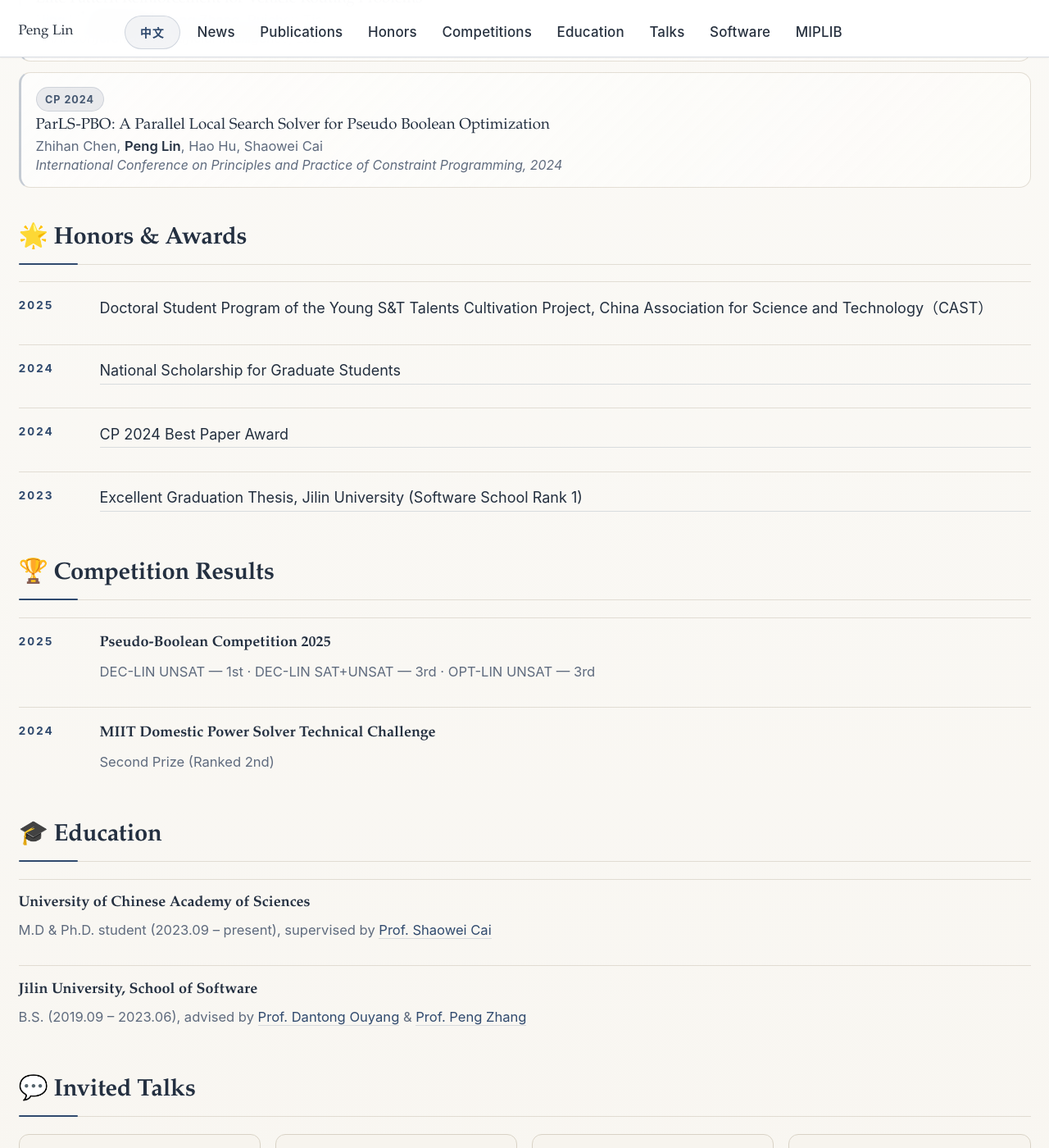
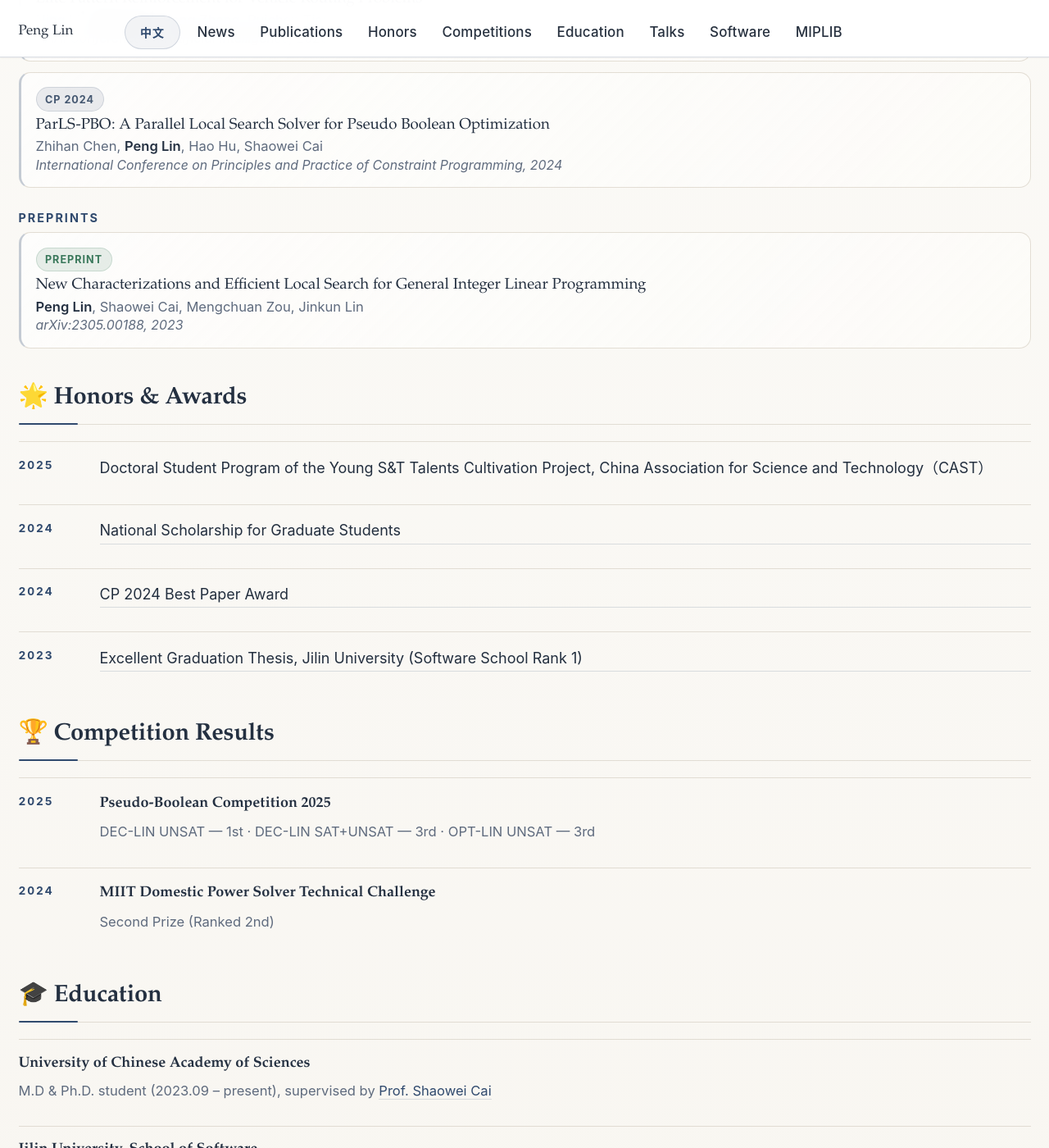
Before and after one commit to linpeng0105/linpeng0105.github.io, a Jekyll site: the page built from _pages/about.en.md, in a window 1280 px wide and 1400 px high, scrolled down 2527 px. Shown: the whole window at 82% size. Built offline with Jekyll 4.4.1, drawn with Linux system fonts in a browser that asks for light colours; some web fonts are replaced; a style sheet for code colours, icons or effects is not loaded.

Commit message:
添加预印本信息至个人简介页面，并更新相关样式

```diff
--- a/_pages/about.en.md
+++ b/_pages/about.en.md
@@ -170,6 +170,15 @@ redirect_from:
       <p class="profile-paper__title"><a href="https://drops.dagstuhl.de/entities/document/10.4230/LIPIcs.CP.2024.5">ParLS-PBO: A Parallel Local Search Solver for Pseudo Boolean Optimization</a></p>
       <p class="profile-paper__authors">Zhihan Chen, <strong>Peng Lin</strong>, Hao Hu, Shaowei Cai</p>
       <p class="profile-paper__venue">International Conference on Principles and Practice of Constraint Programming, 2024</p>
+    </div>
+  </div>
+  <div class="profile-subsection">
+    <h3>Preprints</h3>
+    <div class="profile-paper">
+      <span class="profile-paper__tag profile-paper__tag--preprint">Preprint</span>
+      <p class="profile-paper__title"><a href="https://arxiv.org/abs/2305.00188">New Characterizations and Efficient Local Search for General Integer Linear Programming</a></p>
+      <p class="profile-paper__authors"><strong>Peng Lin</strong>, Shaowei Cai, Mengchuan Zou, Jinkun Lin</p>
+      <p class="profile-paper__venue">arXiv:2305.00188, 2023</p>
     </div>
   </div>
 </div>
--- a/assets/css/profile.css
+++ b/assets/css/profile.css
@@ -15,6 +15,8 @@
   --profile-tag-journal-text: #36567b;
   --profile-tag-conference-bg: rgba(86, 103, 129, 0.12);
   --profile-tag-conference-text: #465871;
+  --profile-tag-preprint-bg: rgba(58, 120, 91, 0.12);
+  --profile-tag-preprint-text: #3a785b;
   --profile-tag-award-bg: rgba(167, 119, 43, 0.14);
   --profile-tag-award-text: #8a6123;
 }
@@ -476,6 +478,12 @@ body {
   background: var(--profile-tag-conference-bg);
   color: var(--profile-tag-conference-text);
   border-color: rgba(86, 103, 129, 0.18);
+}
+
+.profile-paper__tag--preprint {
+  background: var(--profile-tag-preprint-bg);
+  color: var(--profile-tag-preprint-text);
+  border-color: rgba(58, 120, 91, 0.18);
 }
 
 .profile-paper__tag--award {
```
Also changed, not shown: _pages/about.zh.md (+9 -0 lines).
